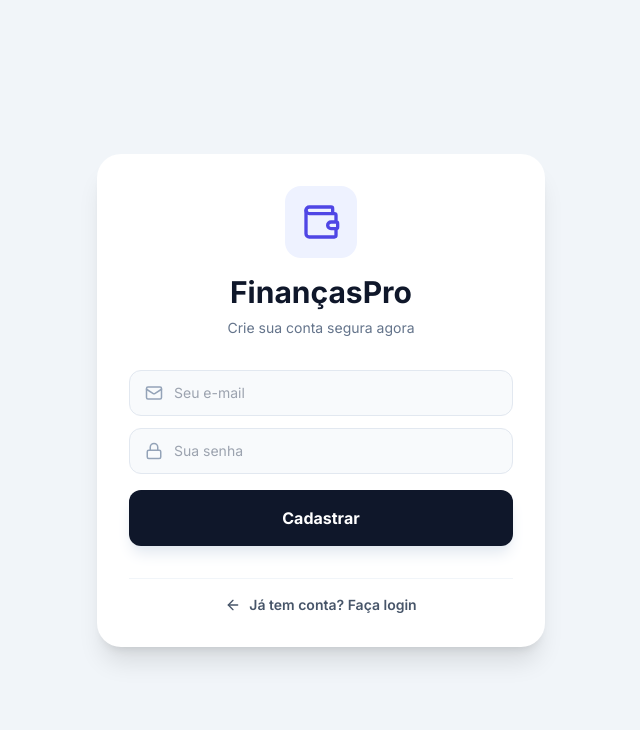
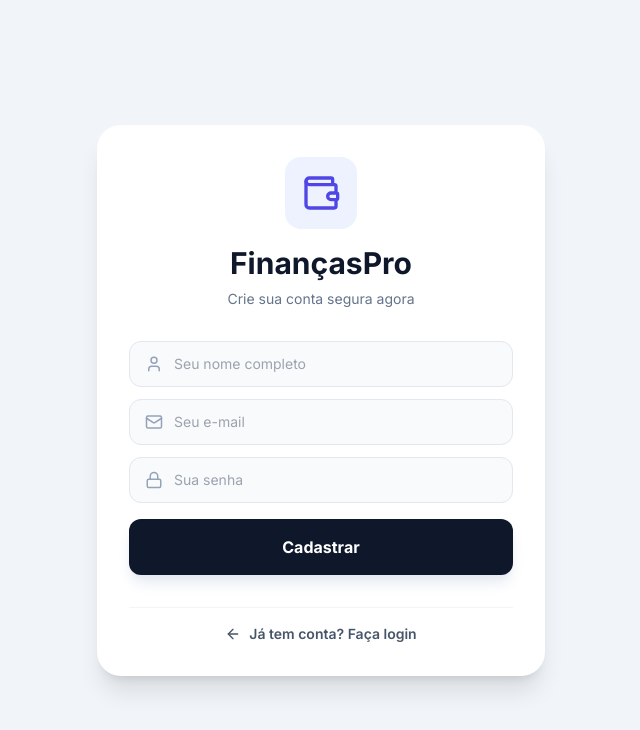
Before and after one commit to devsamuka/financas-pro, a React (Vite) app: page / in a window 1280 px wide. Both pictures are taken after a click on the button "Não tem conta? Cadastre-se". Shown: the top 730 px of the page, without its empty margins (319-959 px from the left). Built offline with nearby package versions, Linux system fonts and the light colour scheme.

Commit message:
Add files via upload

```diff
--- a/components/Login.tsx
+++ b/components/Login.tsx
@@ -11,6 +11,7 @@ type AuthMode = 'login' | 'register';
 
 const Login: React.FC<Props> = ({ onLogin }) => {
   const [mode, setMode] = useState<AuthMode>('login');
+  const [fullName, setFullName] = useState('');
   const [email, setEmail] = useState('');
   const [password, setPassword] = useState('');
   const [isLoading, setIsLoading] = useState(false);
@@ -39,12 +40,17 @@ const Login: React.FC<Props> = ({ onLogin }) => {
         const { error: regError } = await supabase.auth.signUp({
           email,
           password,
+          options: {
+            data: {
+              full_name: fullName,
+            }
+          }
         });
 
         if (regError) {
           setError('Erro ao criar conta: ' + regError.message);
         } else {
-          setSuccess('Conta criada! Verifique seu email para confirmar o cadastro (se habilitado) ou tente logar.');
+          setSuccess('Conta criada! Verifique seu email para confirmar o cadastro ou tente realizar o login.');
           setMode('login');
         }
       }
@@ -83,6 +89,20 @@ const Login: React.FC<Props> = ({ onLogin }) => {
 
         <form onSubmit={handleAuth} className="space-y-4">
           <div className="space-y-3">
+            {mode === 'register' && (
+              <div className="relative">
+                <User className="absolute left-4 top-1/2 -translate-y-1/2 text-slate-400" size={18} />
+                <input
+                  type="text"
+                  value={fullName}
+                  onChange={(e) => setFullName(e.target.value)}
+                  placeholder="Seu nome completo"
+                  className="w-full pl-11 pr-4 py-3 bg-slate-50 border border-slate-200 rounded-xl focus:ring-2 focus:ring-indigo-500 outline-none transition-all text-sm text-slate-900"
+                  required={mode === 'register'}
+                />
+              </div>
+            )}
+
             <div className="relative">
               <Mail className="absolute left-4 top-1/2 -translate-y-1/2 text-slate-400" size={18} />
               <input
--- a/components/UserManagement.tsx
+++ b/components/UserManagement.tsx
@@ -1,12 +1,14 @@
 
 import React from 'react';
-import { Shield, Mail, Calendar, Key, AlertCircle } from 'lucide-react';
+import { Shield, Mail, Calendar, User, AlertCircle } from 'lucide-react';
 
 interface Props {
   user: any;
 }
 
 const UserManagement: React.FC<Props> = ({ user }) => {
+  const userName = user.user_metadata?.full_name || user.user_metadata?.name || 'Usuário';
+
   return (
     <div className="max-w-4xl mx-auto space-y-6">
       <div className="bg-white p-8 rounded-3xl border border-slate-200 shadow-sm relative overflow-hidden">
@@ -16,11 +18,11 @@ const UserManagement: React.FC<Props> = ({ user }) => {
 
         <div className="flex flex-col md:flex-row items-center gap-8 relative z-10">
           <div className="w-24 h-24 bg-indigo-600 text-white rounded-full flex items-center justify-center text-4xl font-bold shadow-xl border-4 border-white">
-            {user.email?.[0].toUpperCase()}
+            {userName[0].toUpperCase()}
           </div>
 
           <div className="text-center md:text-left space-y-1">
-            <h3 className="text-2xl font-bold text-slate-800">Minha Conta</h3>
+            <h3 className="text-2xl font-bold text-slate-800">{userName}</h3>
             <p className="text-slate-500 font-medium">Gerenciamento de perfil e segurança</p>
             <div className="flex flex-wrap justify-center md:justify-start gap-3 pt-2">
                <span className="px-3 py-1 bg-emerald-100 text-emerald-700 rounded-full text-xs font-bold uppercase tracking-wider">
@@ -37,17 +39,17 @@ const UserManagement: React.FC<Props> = ({ user }) => {
       <div className="grid grid-cols-1 md:grid-cols-2 gap-6">
         <div className="bg-white p-6 rounded-2xl border border-slate-200 shadow-sm space-y-4">
           <h4 className="font-bold text-slate-800 flex items-center gap-2">
-            <Mail size={18} className="text-indigo-600" />
-            Dados de Contato
+            <User size={18} className="text-indigo-600" />
+            Dados Pessoais
           </h4>
           <div className="space-y-3">
             <div>
+              <p className="text-xs font-bold text-slate-400 uppercase">Nome Completo</p>
+              <p className="text-slate-800 font-medium">{userName}</p>
+            </div>
+            <div>
               <p className="text-xs font-bold text-slate-400 uppercase">E-mail Principal</p>
               <p className="text-slate-800 font-medium">{user.email}</p>
-            </div>
-            <div>
-              <p className="text-xs font-bold text-slate-400 uppercase">ID de Usuário (UUID)</p>
-              <p className="text-xs text-slate-500 font-mono break-all">{user.id}</p>
             </div>
           </div>
         </div>
@@ -67,7 +69,7 @@ const UserManagement: React.FC<Props> = ({ user }) => {
             <div>
               <p className="text-xs font-bold text-slate-400 uppercase">Último Acesso</p>
               <p className="text-slate-800 font-medium">
-                {new Date(user.last_sign_in_at).toLocaleDateString('pt-BR', { dateStyle: 'long' })}
+                {user.last_sign_in_at ? new Date(user.last_sign_in_at).toLocaleDateString('pt-BR', { dateStyle: 'long' }) : 'Recentemente'}
               </p>
             </div>
           </div>
```
